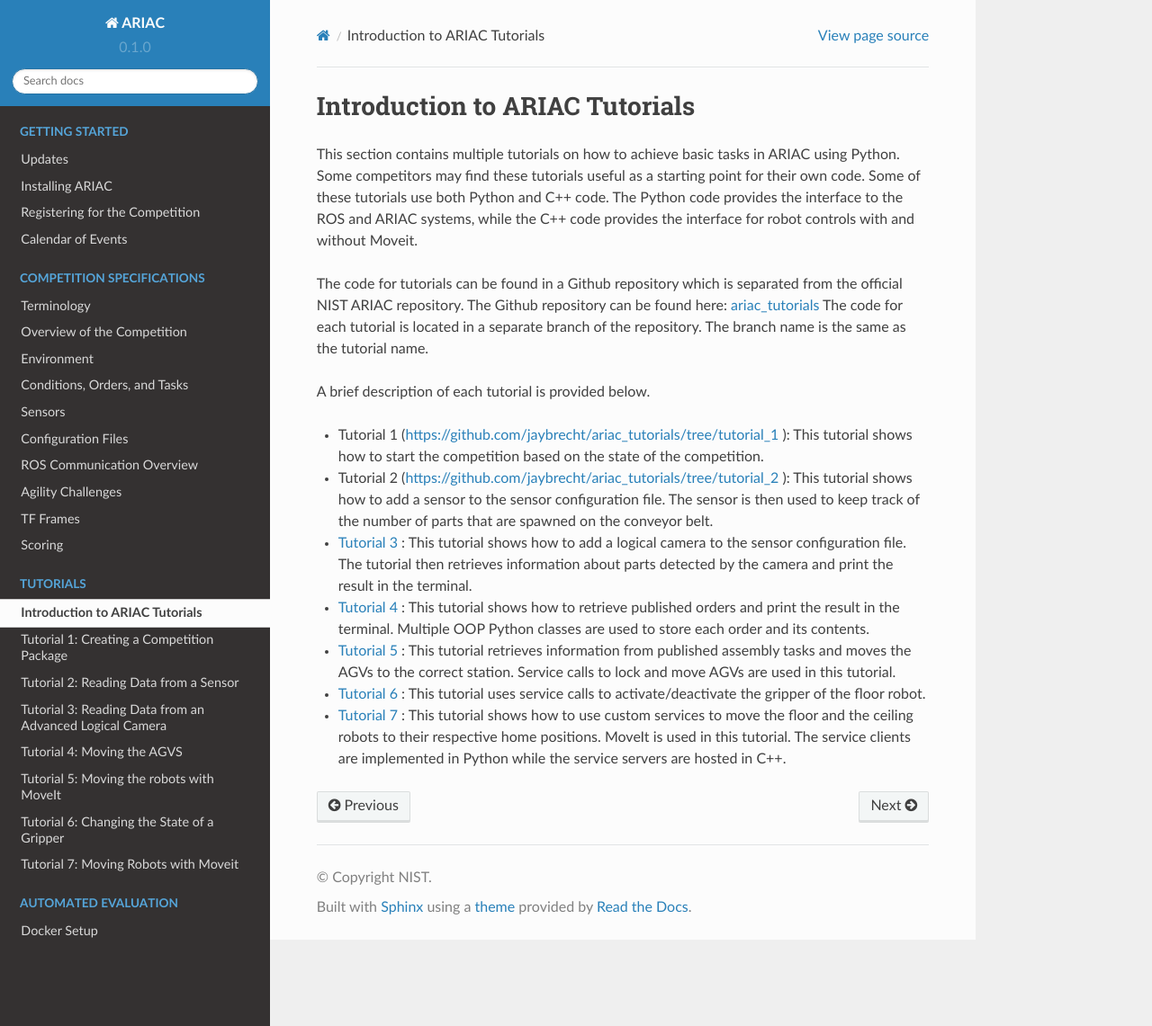
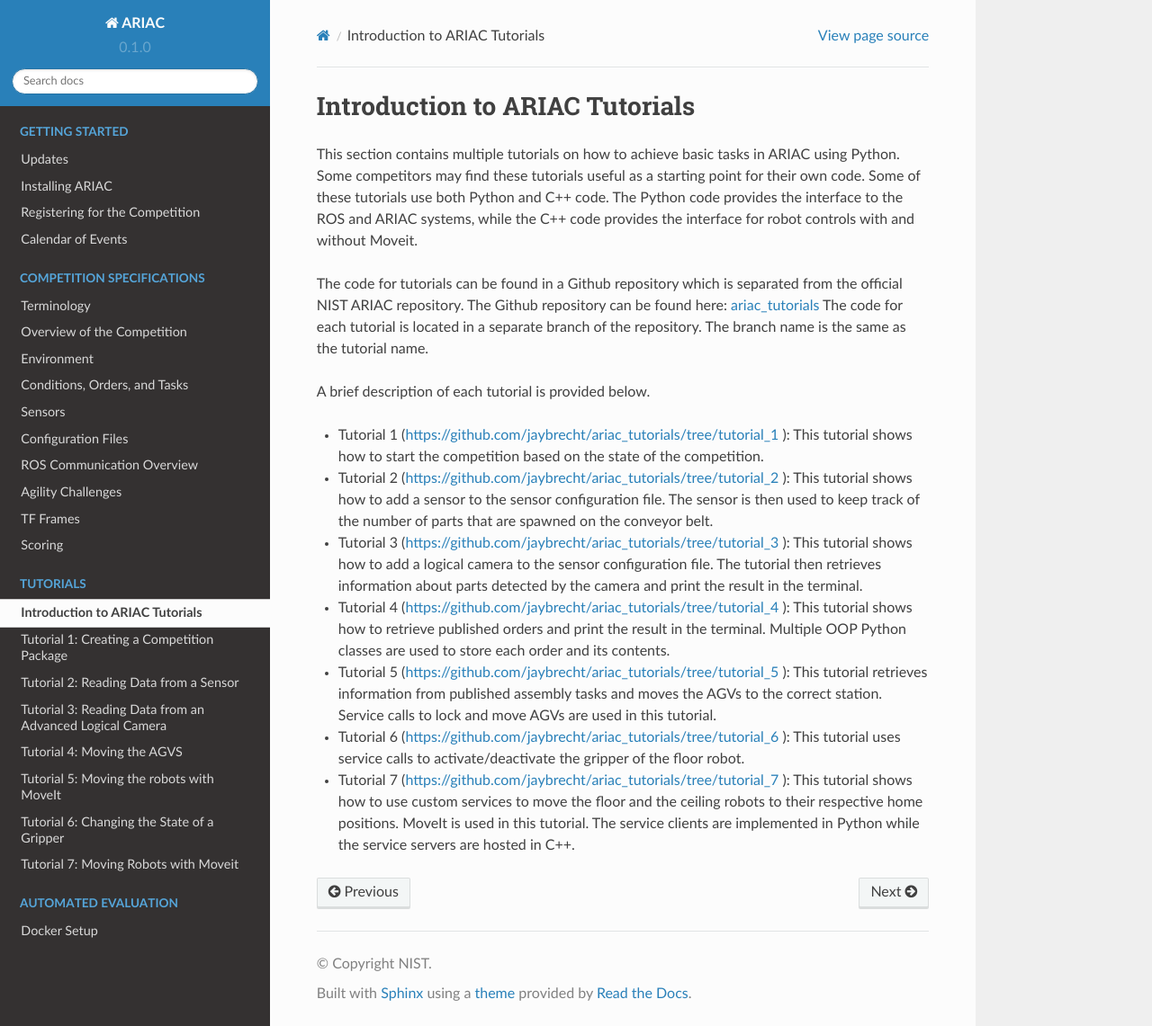
Before and after one commit to usnistgov/ARIAC, a Sphinx documentation site: the page built from docs/tutorials/tutorials.rst, in a window 1280 px wide and 1141 px high. Shown: the whole window at 90% size. Built offline with Sphinx 7.4.7 and the Read the Docs theme 2.0.0, drawn with Linux system fonts in a browser that asks for light colours; some of the changed lines change nothing that is shown.

Commit message:
tutorials

```diff
--- a/docs/tutorials/tutorials.rst
+++ b/docs/tutorials/tutorials.rst
@@ -15,8 +15,8 @@
 
 - Tutorial 1 (`https://github.com/jaybrecht/ariac_tutorials/tree/tutorial_1 <https://github.com/jaybrecht/ariac_tutorials/tree/tutorial_1>`_ ): This tutorial shows how to start the competition based on the state of the competition.
 - Tutorial 2 (`https://github.com/jaybrecht/ariac_tutorials/tree/tutorial_2 <https://github.com/jaybrecht/ariac_tutorials/tree/tutorial_2>`_ ): This tutorial shows how to add a sensor to the sensor configuration file. The sensor is then used to keep track of the number of parts that are spawned on the conveyor belt.
-- `Tutorial 3 <https://github.com/jaybrecht/ariac_tutorials/tree/tutorial_3>`_ : This tutorial shows how to add a logical camera to the sensor configuration file. The tutorial then retrieves information about parts detected by the camera and print the result in the terminal.
-- `Tutorial 4 <https://github.com/jaybrecht/ariac_tutorials/tree/tutorial_4>`_ : This tutorial shows how to retrieve published orders and print the result in the terminal. Multiple OOP Python classes are used to store each order and its contents.
-- `Tutorial 5 <https://github.com/jaybrecht/ariac_tutorials/tree/tutorial_5>`_ : This tutorial retrieves information from published assembly tasks and moves the AGVs to the correct station. Service calls to lock and move AGVs are used in this tutorial.
-- `Tutorial 6 <https://github.com/jaybrecht/ariac_tutorials/tree/tutorial_6>`_ : This tutorial uses service calls to activate/deactivate the gripper of the floor robot.
-- `Tutorial 7 <https://github.com/jaybrecht/ariac_tutorials/tree/tutorial_7>`_ : This tutorial shows how to use custom services to move the floor and the ceiling robots to their respective home positions. MoveIt is used in this tutorial. The service clients are implemented in Python while the service servers are hosted in C++.
+- Tutorial 3 (`https://github.com/jaybrecht/ariac_tutorials/tree/tutorial_3 <https://github.com/jaybrecht/ariac_tutorials/tree/tutorial_3>`_ ): This tutorial shows how to add a logical camera to the sensor configuration file. The tutorial then retrieves information about parts detected by the camera and print the result in the terminal.
+- Tutorial 4 (`https://github.com/jaybrecht/ariac_tutorials/tree/tutorial_4 <https://github.com/jaybrecht/ariac_tutorials/tree/tutorial_4>`_ ): This tutorial shows how to retrieve published orders and print the result in the terminal. Multiple OOP Python classes are used to store each order and its contents.
+- Tutorial 5 (`https://github.com/jaybrecht/ariac_tutorials/tree/tutorial_5 <https://github.com/jaybrecht/ariac_tutorials/tree/tutorial_5>`_ ): This tutorial retrieves information from published assembly tasks and moves the AGVs to the correct station. Service calls to lock and move AGVs are used in this tutorial.
+- Tutorial 6 (`https://github.com/jaybrecht/ariac_tutorials/tree/tutorial_6 <https://github.com/jaybrecht/ariac_tutorials/tree/tutorial_6>`_ ): This tutorial uses service calls to activate/deactivate the gripper of the floor robot.
+- Tutorial 7 (`https://github.com/jaybrecht/ariac_tutorials/tree/tutorial_7 <https://github.com/jaybrecht/ariac_tutorials/tree/tutorial_7>`_ ): This tutorial shows how to use custom services to move the floor and the ceiling robots to their respective home positions. MoveIt is used in this tutorial. The service clients are implemented in Python while the service servers are hosted in C++.
```
